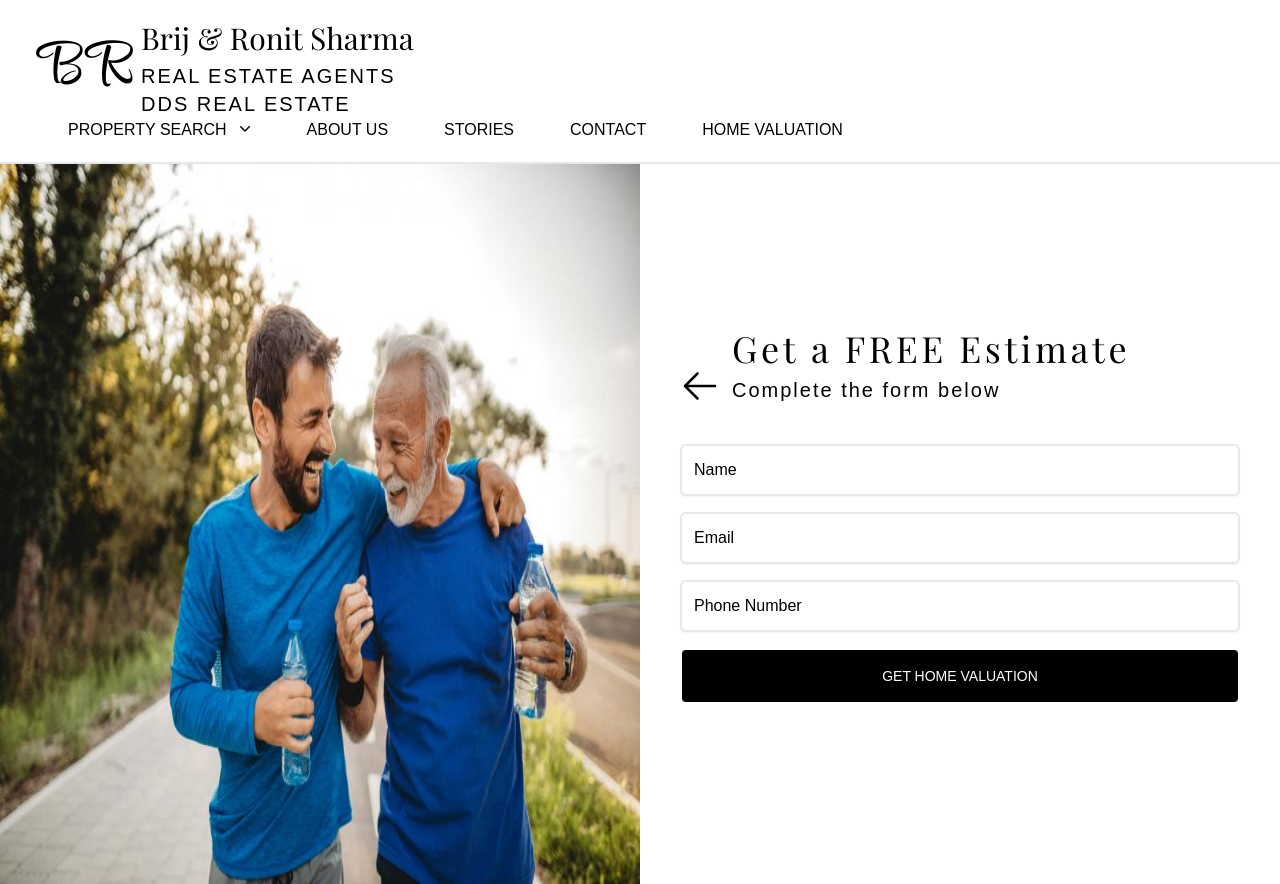
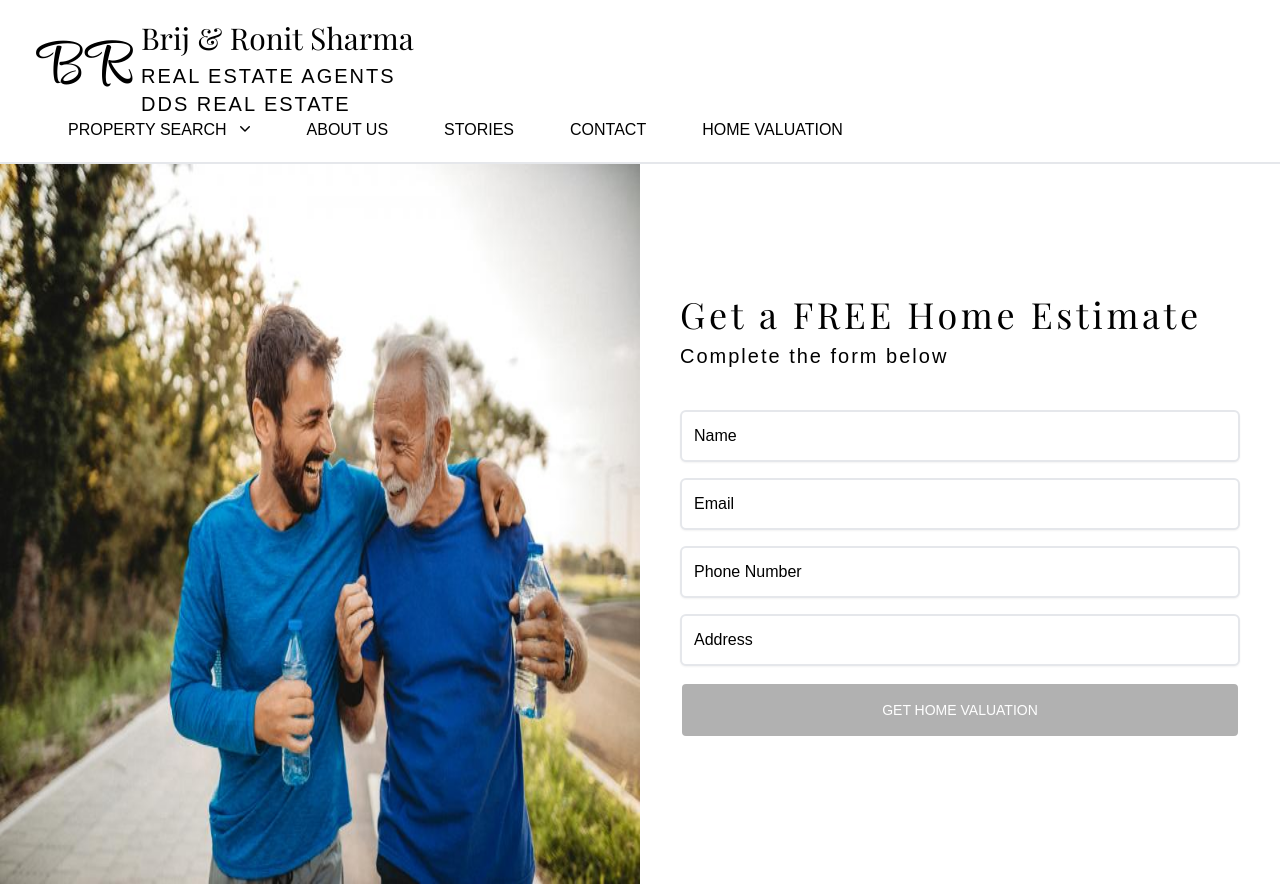
Before and after one commit to ronit-sharma1997/brij-ronit-sharma-real-estate-client-react, a React (Vite) app: page /home-valuation in a window 1280 px wide. Built offline with nearby package versions, Linux system fonts and the light colour scheme; a web font is replaced by a local one.

Commit message:
feat: home valuation

```diff
--- a/src/App/store.tsx
+++ b/src/App/store.tsx
@@ -3,6 +3,7 @@ import propertySearchBarReducer from '../common/slices/PropertySearchBarSlice.ts
 import collectionSearchReducer from '../pages/Home/slices/CollectionSearchSlice.tsx';
 import propertySearchReducer from '../pages/PropertySearch/slices/PropertySearchSlice.tsx';
 import storiesReducer from '../common/slices/StoriesSlice.tsx';
+import homeValuationReducer from '../pages/HomeValuation/slices/HomeValuationSlice.tsx';
 
 export const store = configureStore({
   reducer: {
@@ -10,6 +11,7 @@ export const store = configureStore({
     collectionSearch: collectionSearchReducer,
     propertySearch: propertySearchReducer,
     stories: storiesReducer,
+    homeValuation: homeValuationReducer,
   },
 });
 
--- /dev/null
+++ b/src/pages/HomeValuation/HomeValuationContactInfo.tsx
@@ -0,0 +1,107 @@
+import {
+  selectAddress,
+  selectEmail,
+  selectName,
+  selectPhone,
+  setAddress,
+  setEmail,
+  setName,
+  setPage,
+  setPhone,
+} from './slices/HomeValuationSlice.tsx';
+import React from 'react';
+import { useAppDispatch, useAppSelector } from '../../App/hook.ts';
+
+const HomeValuationContactInfo: React.FC = () => {
+  const name = useAppSelector(selectName);
+  const email = useAppSelector(selectEmail);
+  const phone = useAppSelector(selectPhone);
+  const address = useAppSelector(selectAddress);
+
+  const dispatch = useAppDispatch();
+
+  return (
+    <>
+      <div className="flex flex-wrap">
+        <div>
+          <div className="font-playfair-display text-2xl tracking-widest md:text-4xl">Get a FREE Home Estimate</div>
+          <div className="mt-2 mb-10 font-roboto-serif text-md tracking-widest md:text-xl">Complete the form below</div>
+        </div>
+        <form className="group" noValidate>
+          <input
+            type="text"
+            name="name"
+            id="name"
+            className="shadow-sm block w-full md:w-[35rem] border-2 placeholder:text-black rounded-md font-roboto-serif py-3 ps-3 peer/name invalid:[&:not(:placeholder-shown):not(:focus)]:border-red-500"
+            placeholder="Name"
+            required
+            pattern="[a-z]+"
+            value={name}
+            onChange={(event) => {
+              dispatch(setName(event.target.value));
+            }}
+          />
+          <span className="mt-1 font-roboto-serif hidden text-sm text-red-500 peer-[&:not(:placeholder-shown):not(:focus):invalid]/name:block">
+            Please enter a valid name
+          </span>
+          <input
+            type="email"
+            name="Email Address"
+            id="email"
+            className="shadow-sm block w-full md:w-[35rem] border-2 placeholder:text-black rounded-md font-roboto-serif py-3 ps-3 mt-4 peer/email invalid:[&:not(:placeholder-shown):not(:focus)]:border-red-500"
+            placeholder="Email"
+            required
+            pattern="[^@\s]+@[^@\s]+\.[^@\s]+"
+            value={email}
+            onChange={(event) => {
+              dispatch(setEmail(event.target.value));
+            }}
+          />
+          <span className="mt-1 font-roboto-serif hidden text-sm text-red-500 peer-[&:not(:placeholder-shown):not(:focus):invalid]/email:block">
+            Please enter a valid email address
+          </span>
+          <input
+            type="tel"
+            name="Phone"
+            id="phone"
+            className="shadow-sm block w-full md:w-[35rem] border-2 placeholder:text-black rounded-md font-roboto-serif py-3 ps-3 mt-4 peer/phone invalid:[&:not(:placeholder-shown):not(:focus)]:border-red-500"
+            placeholder="Phone Number"
+            pattern="[0-9]{10}"
+            required
+            value={phone}
+            onChange={(event) => {
+              dispatch(setPhone(event.target.value));
+            }}
+          />
+          <span className="mt-1 font-roboto-serif hidden text-sm text-red-500 peer-[&:not(:placeholder-shown):not(:focus):invalid]/phone:block">
+            Please enter a valid phone number
+          </span>
+          <input
+            type="text"
+            name="address"
+            id="address"
+            className="shadow-sm block w-full md:w-[35rem] border-2 placeholder:text-black rounded-md font-roboto-serif py-3 ps-3 mt-4 peer/address invalid:[&:not(:placeholder-shown):not(:focus)]:border-red-500"
+            placeholder="Address"
+            pattern="(?=\S*\s)(?=[^a-zA-Z]*[a-zA-Z])(?=\D*\d)[a-zA-Z\d\s',.#/-]*"
+            required
+            value={address}
+            onChange={(event) => {
+              dispatch(setAddress(event.target.value));
+            }}
+          />
+          <span className="mt-1 font-roboto-serif hidden text-sm text-red-500 peer-[&:not(:placeholder-shown):not(:focus):invalid]/address:block">
+            Please enter a valid address
+          </span>
+          <button
+            onClick={() => dispatch(setPage('2'))}
+            className="rounded-md w-full md:w-[35rem] my-4 border-2 px-2 py-4 border-white bg-black text-white font-roboto-serif text-sm uppercase hover:bg-white hover:cursor-pointer hover:text-black hover:border-black transition-[all] duration-700 group-invalid:pointer-events-none group-invalid:opacity-30"
+          >
+            Get Home Valuation
+          </button>
+        </form>
+      </div>
+    </>
+  );
+};
+
+export default HomeValuationContactInfo;
--- /dev/null
+++ b/src/pages/HomeValuation/HomeValuationEstimate.tsx
@@ -0,0 +1,20 @@
+const HomeValuationEstimate: React.FC = () => {
+  return (
+    <>
+      <div className="font-playfair-display text-2xl tracking-widest md:text-4xl">Home Estimate</div>
+      <div className="mt-2 font-roboto-serif text-md tracking-widest md:text-xl">25 Maple Road Iselin, NJ 08830</div>
+      <div className="mt-2 py-4 flex font-roboto-serif text-md tracking-widest md:text-xl">
+        <div className="font-roboto-serif text-md tracking-widest md:text-4xl font-bold">$498,900</div>
+        <img className="w-28 h-6 self-center ml-2" src="HomeValuation/zillow.png" />
+      </div>
+      <div className="text-xs text-gray-400">The data provided through the Zestimate API is provided "as is"</div>
+      <div className="text-xs text-gray-400">© Zillow, Inc., 2006-2023. Use is subject to Terms of Use</div>
+
+      <button className="rounded-md w-full my-8 border-2 px-2 py-4 border-black bg-white text-black font-roboto-serif text-sm uppercase hover:bg-black hover:cursor-pointer hover:text-white hover:border-white transition-[all] duration-700">
+        Get Another Estimate
+      </button>
+    </>
+  );
+};
+
+export default HomeValuationEstimate;
--- a/src/pages/HomeValuation/HomeValuationForm.tsx
+++ b/src/pages/HomeValuation/HomeValuationForm.tsx
@@ -1,49 +1,19 @@
 import React from 'react';
+import { useAppSelector } from '../../App/hook.ts';
+import { selectPage } from './slices/HomeValuationSlice.tsx';
+import HomeValuationContactInfo from './HomeValuationContactInfo.tsx';
+import HomeValuationEstimate from './HomeValuationEstimate.tsx';
 
 const HomeValuationForm: React.FC = () => {
-  return (
-    <>
-      <div className="flex flex-wrap">
-        <svg
-          xmlns="http://www.w3.org/2000/svg"
-          fill="none"
-          viewBox="0 0 24 24"
-          strokeWidth="1.5"
-          stroke="currentColor"
-          className="w-10 h-10 self-center mr-3"
-        >
-          <path strokeLinecap="round" strokeLinejoin="round" d="M10.5 19.5 3 12m0 0 7.5-7.5M3 12h18" />
-        </svg>
-        <div>
-          <div className="font-playfair-display text-2xl tracking-widest md:text-4xl">Get a FREE Estimate</div>
-          <div className="mt-2 mb-10 font-roboto-serif text-md tracking-widest md:text-xl">Complete the form below</div>
-        </div>
-        <input
-          type="text"
-          name="name"
-          id="name"
-          className="shadow-sm block w-full md:w-[35rem] border-2 placeholder:text-black rounded-md font-roboto-serif py-3 ps-3"
-          placeholder="Name"
-        />
-        <input
-          type="email"
-          name="Email Address"
-          id="email"
-          className="shadow-sm block w-full md:w-[35rem] border-2 placeholder:text-black rounded-md font-roboto-serif py-3 ps-3 mt-4"
-          placeholder="Email"
-        />
-        <input
-          type="text"
-          name="Phone"
-          id="phone"
-          className="shadow-sm block w-full md:w-[35rem] border-2 placeholder:text-black rounded-md font-roboto-serif py-3 ps-3 mt-4"
-          placeholder="Phone Number"
-        />
-        <button className="rounded-md w-full md:w-[35rem] my-4 border-2 px-2 py-4 border-white bg-black text-white font-roboto-serif text-sm uppercase hover:bg-white hover:cursor-pointer hover:text-black hover:border-black transition-[all] duration-700">
-          Get Home Valuation
-        </button>
-      </div>
-    </>
-  );
+  const page = useAppSelector(selectPage);
+
+  let htmlElementToDisplay;
+  if (page === '1') {
+    htmlElementToDisplay = <HomeValuationContactInfo />;
+  } else {
+    htmlElementToDisplay = <HomeValuationEstimate />;
+  }
+
+  return htmlElementToDisplay;
 };
 export default HomeValuationForm;
--- /dev/null
+++ b/src/pages/HomeValuation/slices/HomeValuationSlice.tsx
@@ -0,0 +1,54 @@
+import { createSlice, PayloadAction } from '@reduxjs/toolkit';
+import { RootState } from '../../../App/store.tsx';
+
+interface HomeValuationEstimate {
+  name: string;
+  email: string;
+  phone: string;
+  address: string;
+  page: string;
+}
+
+const initialState: HomeValuationEstimate = {
+  name: '',
+  email: '',
+  phone: '',
+  address: '',
+  page: '1',
+};
+
+export const homeValuationSlice = createSlice({
+  name: 'homeValuation',
+  initialState,
+  reducers: {
+    setName: (state, action: PayloadAction<string>) => {
+      state.name = action.payload;
+    },
+    setEmail: (state, action: PayloadAction<string>) => {
+      state.email = action.payload;
+    },
+    setPhone: (state, action: PayloadAction<string>) => {
+      state.phone = action.payload;
+    },
+    setPage: (state, action: PayloadAction<string>) => {
+      state.page = action.payload;
+    },
+    setAddress: (state, action: PayloadAction<string>) => {
+      state.address = action.payload;
+    },
+  },
+});
+
+export const selectName = (state: RootState) => state.homeValuation.name;
+
+export const selectEmail = (state: RootState) => state.homeValuation.email;
+
+export const selectPhone = (state: RootState) => state.homeValuation.phone;
+
+export const selectPage = (state: RootState) => state.homeValuation.page;
+
+export const selectAddress = (state: RootState) => state.homeValuation.address;
+
+export const { setName, setEmail, setPhone, setPage, setAddress } = homeValuationSlice.actions;
+
+export default homeValuationSlice.reducer;
```
Also changed, not shown: public/HomeValuation/zillow.png (added).
